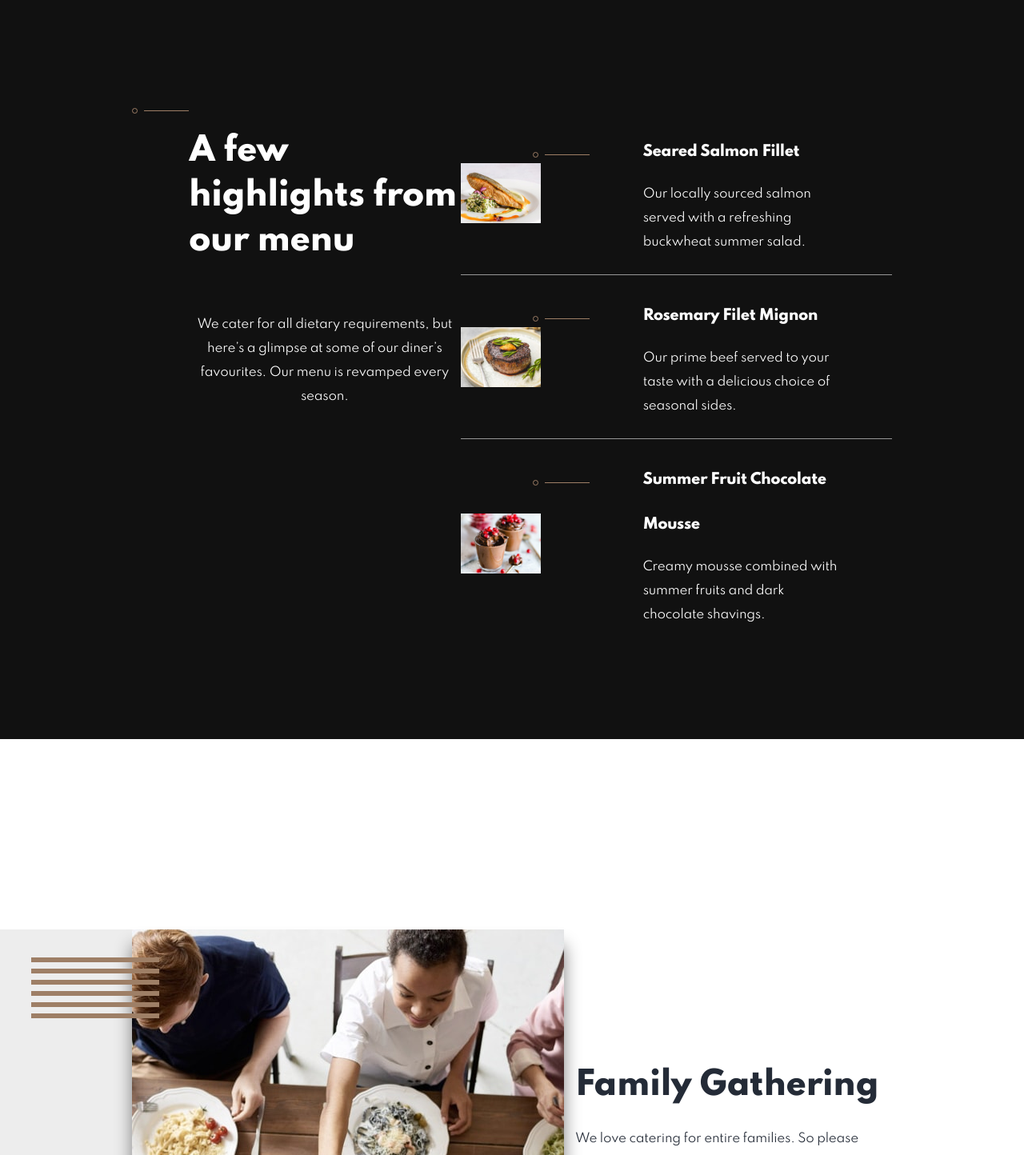
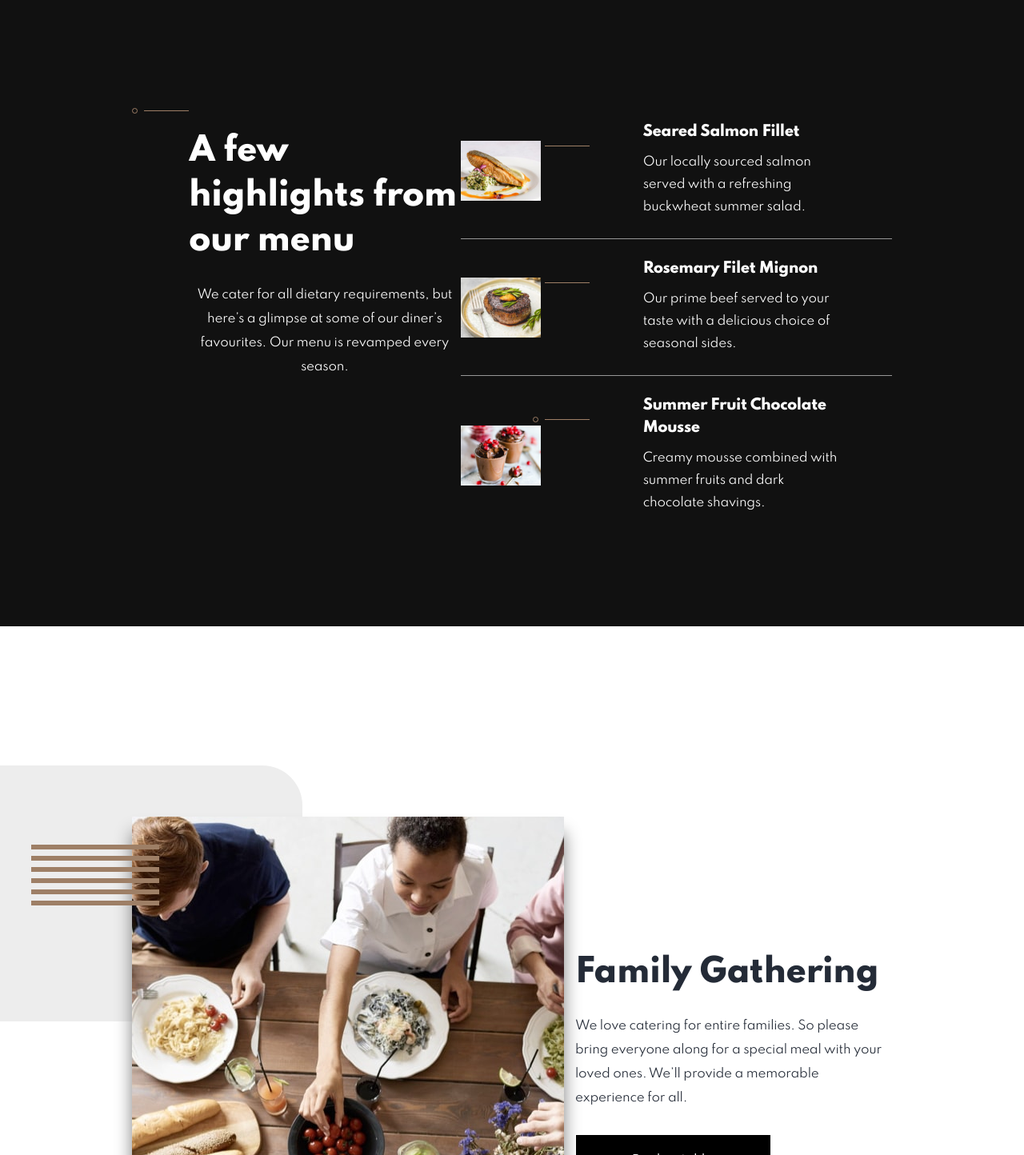
Before and after one commit to ChamuMutezva/dinner-restaurant-website, a React (Create React App) app: page / in a window 1280 px wide. Shown: the part 1886-3330 px from the top of the page at 80% size. Built offline with nearby package versions, Linux system fonts and the light colour scheme.

Commit message:
repositioning pseudo elements in card components

```diff
--- a/src/styles/_menu.scss
+++ b/src/styles/_menu.scss
@@ -11,7 +11,7 @@
     }
 
     @include mQ(680px) {
-        top: 282px;
+        top: 318px;
         margin-bottom: -202px;
         padding: 62px 97px;
 
@@ -45,7 +45,7 @@
     @include cardHeadings;
 
     @include mQ(680px) {
-        margin: 15px auto 62px;
+        margin: 15px auto 25px;
     }
 }
 
@@ -67,7 +67,7 @@
     margin-top: 60px;
 
     @include mQ(680px) {
-        margin-top: 35px;
+        margin-top: 24px;
     }
 }
 
@@ -76,8 +76,15 @@
 
     @include mQ(680px) {
         margin: 2px auto 10px;
+        line-height: 28px;
     }
 
+}
+
+.menuDescr {
+    @include mQ(680px) {
+        line-height: 28px;
+    }
 }
 
 .cardShadow {
@@ -97,7 +104,7 @@
 
 .bottomBorder {
     border-bottom: 1px solid $lt-grey-bg;
-    padding-bottom: 10px;
+    padding-bottom: 0px;
 }
 
 //
@@ -134,8 +141,8 @@
         padding: 0;
 
         &::before {
-           // top: 90px;
-           // left: 180px;
+            // top: 90px;
+            // left: 180px;
             z-index: 0;
         }
 
--- a/src/styles/style.css
+++ b/src/styles/style.css
@@ -428,7 +428,7 @@ table {
 
 @media screen and (min-width: 680px) {
   .menu__section {
-    top: 282px;
+    top: 318px;
     margin-bottom: -202px;
     padding: 62px 97px;
   }
@@ -504,7 +504,7 @@ table {
 
 @media screen and (min-width: 680px) {
   .menu__headings__title {
-    margin: 15px auto 62px;
+    margin: 15px auto 25px;
   }
 }
 
@@ -550,7 +550,7 @@ table {
 
 @media screen and (min-width: 680px) {
   .menu__cards {
-    margin-top: 35px;
+    margin-top: 24px;
   }
 }
 
@@ -561,6 +561,13 @@ table {
 @media screen and (min-width: 680px) {
   .menuTitle {
     margin: 2px auto 10px;
+    line-height: 28px;
+  }
+}
+
+@media screen and (min-width: 680px) {
+  .menuDescr {
+    line-height: 28px;
   }
 }
 
@@ -582,7 +589,7 @@ table {
 
 .bottomBorder {
   border-bottom: 1px solid #979797;
-  padding-bottom: 10px;
+  padding-bottom: 0px;
 }
 
 .hideBefore {
@@ -644,7 +651,7 @@ body {
 
 @media screen and (min-width: 680px) {
   .cta {
-    top: 518px;
+    top: 584px;
     padding-top: 72px;
   }
   .cta::before {
@@ -652,7 +659,7 @@ body {
     width: 378px;
     height: 320px;
     background-color: #ededed;
-    top: 0;
+    top: -64px;
     left: 0;
     content: "";
     border-radius: 0px 50px 0 0;
--- a/src/styles/style.scss
+++ b/src/styles/style.scss
@@ -23,7 +23,7 @@ body {
     }
 
     @include mQ(680px) {
-        top: 518px;
+        top: 584px;
         padding-top: 72px;
 
         &::before {
@@ -31,7 +31,7 @@ body {
             width: 378px;
             height: 320px;
             background-color: #ededed;
-            top: 0;
+            top: -64px;
             left: 0;
             content: "";
             border-radius: 0px 50px 0 0;
```
Also changed, not shown: 1 other file (tests, documents, lock files or other folders).
